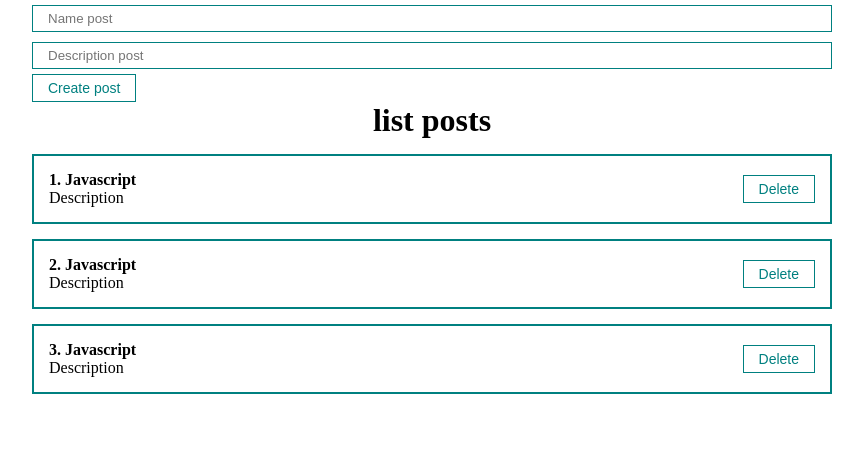
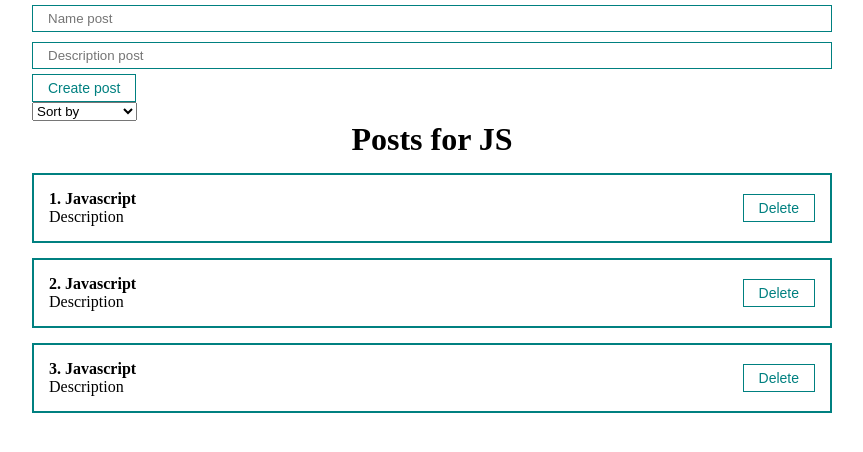
Before and after one commit to Whites4I/first_project_with_react, a React (Create React App) app: page / in a window 1280 px wide. Shown: the top 452 px of the page, without its empty margins (208-1071 px from the left). Built offline with nearby package versions, Linux system fonts and the light colour scheme.

Commit message:
Add sort

```diff
--- a/src/App.js
+++ b/src/App.js
@@ -2,6 +2,7 @@ import React, { useState } from "react";
 import "./styles/App.css";
 import PostList from "./components/PostList";
 import PostForm from "./components/PostForm";
+import MySelect from "./components/UI/select/MySelect";
 
 function App() {
   const [posts, setPosts] = useState([
@@ -9,6 +10,8 @@ function App() {
     { id: 2, title: "Javascript", body: "Description" },
     { id: 3, title: "Javascript", body: "Description" },
   ]);
+
+  const [selectedSort, setSelectedSort] = useState("");
 
   const createPost = (newPost) => {
     setPosts([...posts, newPost]);
@@ -18,10 +21,30 @@ function App() {
     setPosts(posts.filter((i) => i.id !== post.id));
   };
 
+  const sortPosts = (sort) => {
+    setSelectedSort(sort);
+    setPosts([...posts].sort((a, b) => a[sort].localeCompare(b[sort])));
+  };
+
   return (
     <div className='App'>
       <PostForm create={createPost} />
-      <PostList remove={removePost} posts={posts} title='list posts' />
+
+      <MySelect
+        value={selectedSort}
+        onChange={(sort) => selectedSort(sortPosts)}
+        defaultValue='Sort by'
+        option={[
+          { value: "title", name: "by name" },
+          { value: "body", name: "by description" },
+        ]}
+      />
+
+      {posts.length ? (
+        <PostList remove={removePost} posts={posts} title='Posts for JS' />
+      ) : (
+        <h1 style={{ textAlign: "center" }}>Posts not find</h1>
+      )}
     </div>
   );
 }
--- /dev/null
+++ b/src/components/UI/select/MySelect.jsx
@@ -0,0 +1,18 @@
+import React from "react";
+
+const MySelect = ({ option, defaultValue, value, onChange }) => {
+  return (
+    <select value={value} onChange={(e) => onChange(e.target.value)}>
+      <option disabled value=''>
+        {defaultValue}
+      </option>
+      {option.map((option) => (
+        <option value={option.value} key={option.value}>
+          {option.name}
+        </option>
+      ))}
+    </select>
+  );
+};
+
+export default MySelect;
```
